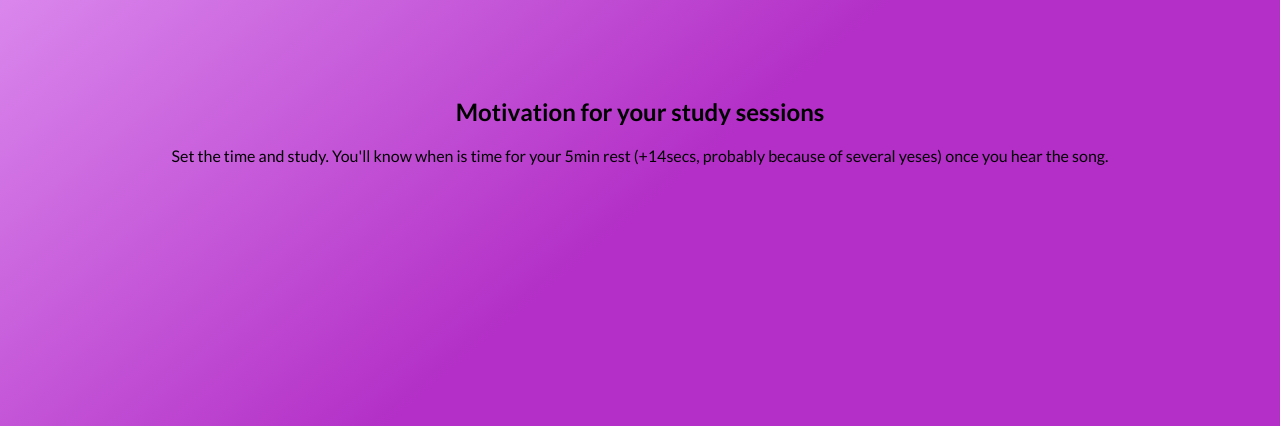
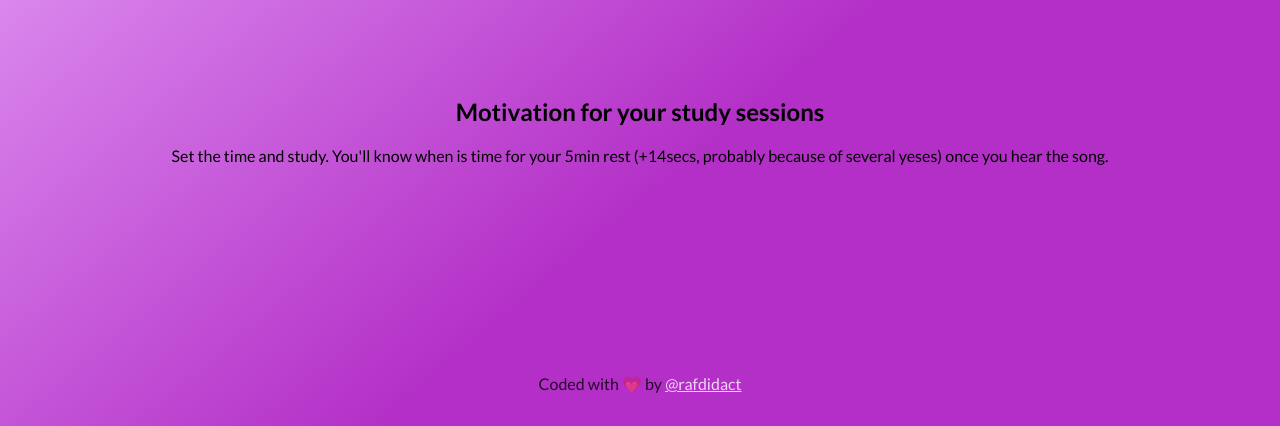
Before and after one commit to Rafdidact/sicko-mode-pomodoro, a plain HTML site: page index.html in a window 1280 px wide. Shown: the part 374-800 px from the top of the page. Drawn offline with Linux system fonts and the light colour scheme.

Commit message:
added footer

```diff
--- a/index.html
+++ b/index.html
@@ -40,6 +40,9 @@
             </p>
         </div>
     </main>
+    <footer>
+        <p>Coded with &#128151; by <a class="footer-link" href="https://twitter.com/rafdidact">@rafdidact</a></p>
+    </footer>
 </body>
 <script src="/script.js"></script>
 </html>
--- a/style.css
+++ b/style.css
@@ -14,6 +14,7 @@ body {
     height: 100vh;
     background: linear-gradient(140deg, rgb(237, 178, 255), rgb(179, 47, 199) 60%);
     font-family: 'Lato', sans-serif;
+    min-height: 100vh;
 }
 
 header {
@@ -92,3 +93,22 @@ main {
 .text {
     margin-top: 5rem;
 }
+
+footer {
+    display: grid;
+    place-items: center;
+    text-align: center;
+    position: fixed;
+    bottom: 1rem;
+    left: 0;
+    right: 0;
+    opacity: 0.80;
+}
+
+.footer-link {
+    color: white;
+}
+
+.footer-link:hover {
+    text-decoration: none;
+}
```
